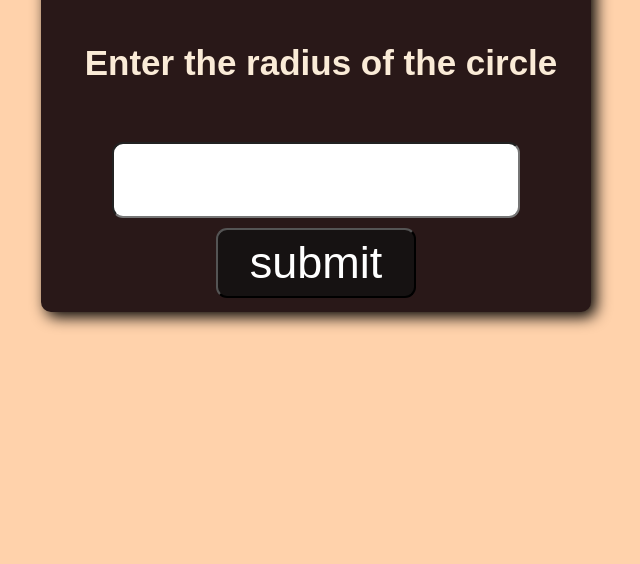
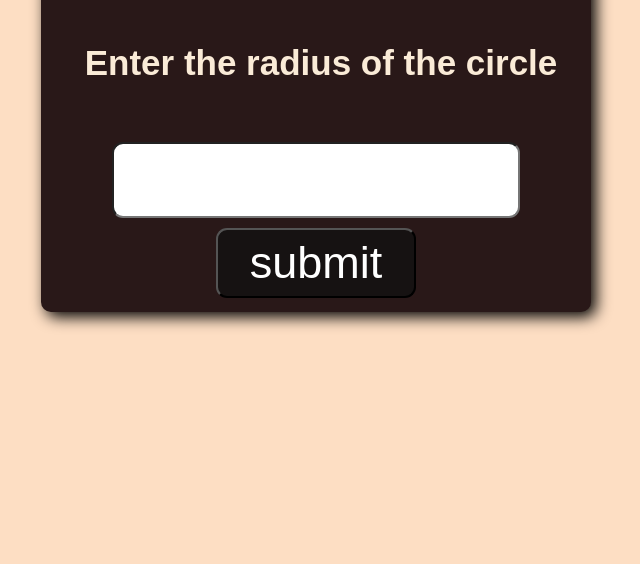
Before and after one commit to Inti-alt/temperature-converter, a plain HTML site: page radius/index.html in a window 1280 px wide. Shown: the part 236-800 px from the top of the page, without its empty margins (324-964 px from the left). Drawn offline with Linux system fonts and the light colour scheme.

Commit message:
Update style.css

```diff
--- a/radius/style.css
+++ b/radius/style.css
@@ -1,6 +1,6 @@
 body{
     font: 2em sans-serif;
-    background-color:rgb(255, 210, 171);
+    background-color:rgb(253, 222, 195);
 }
 
 #myh1{
```
